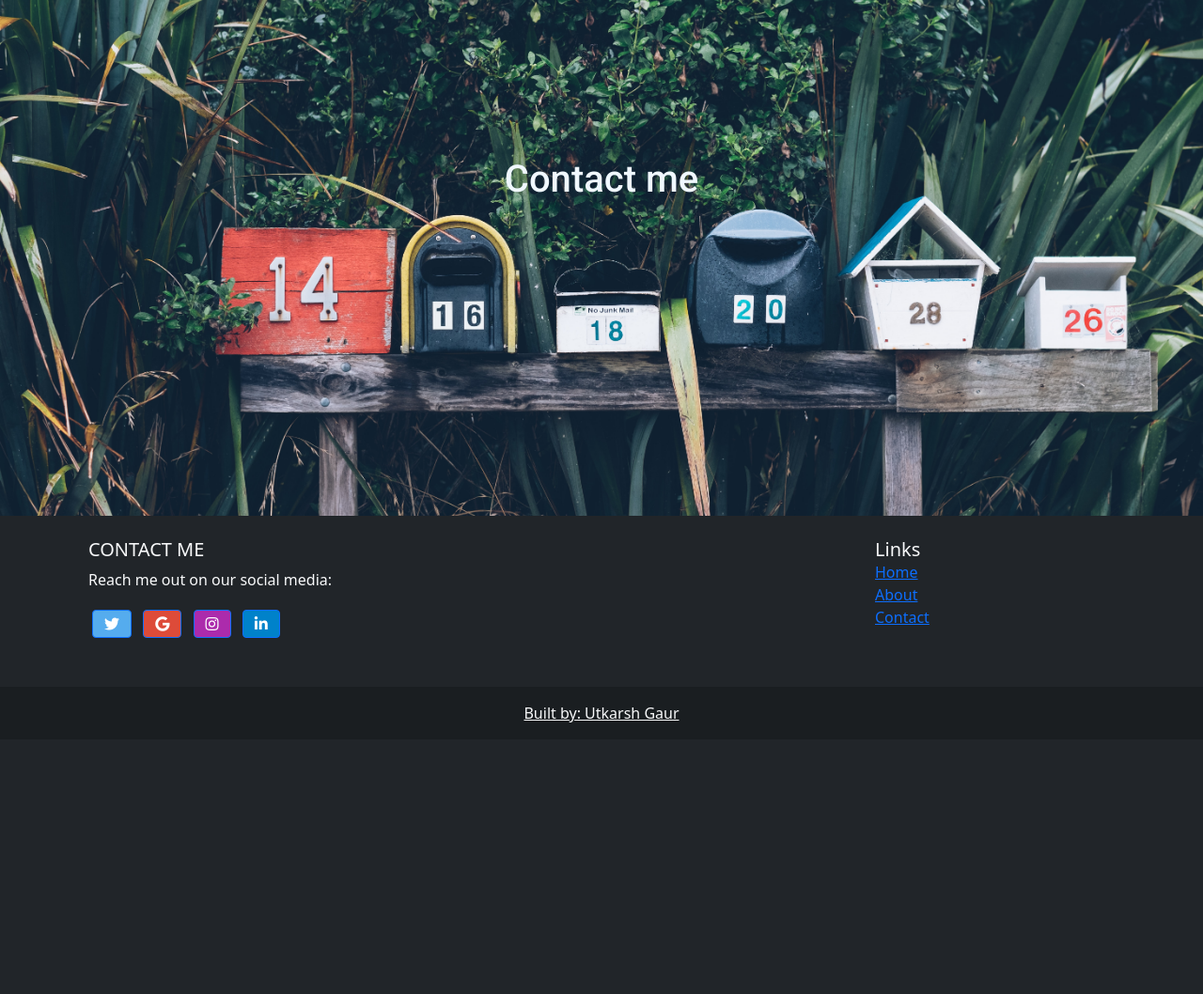
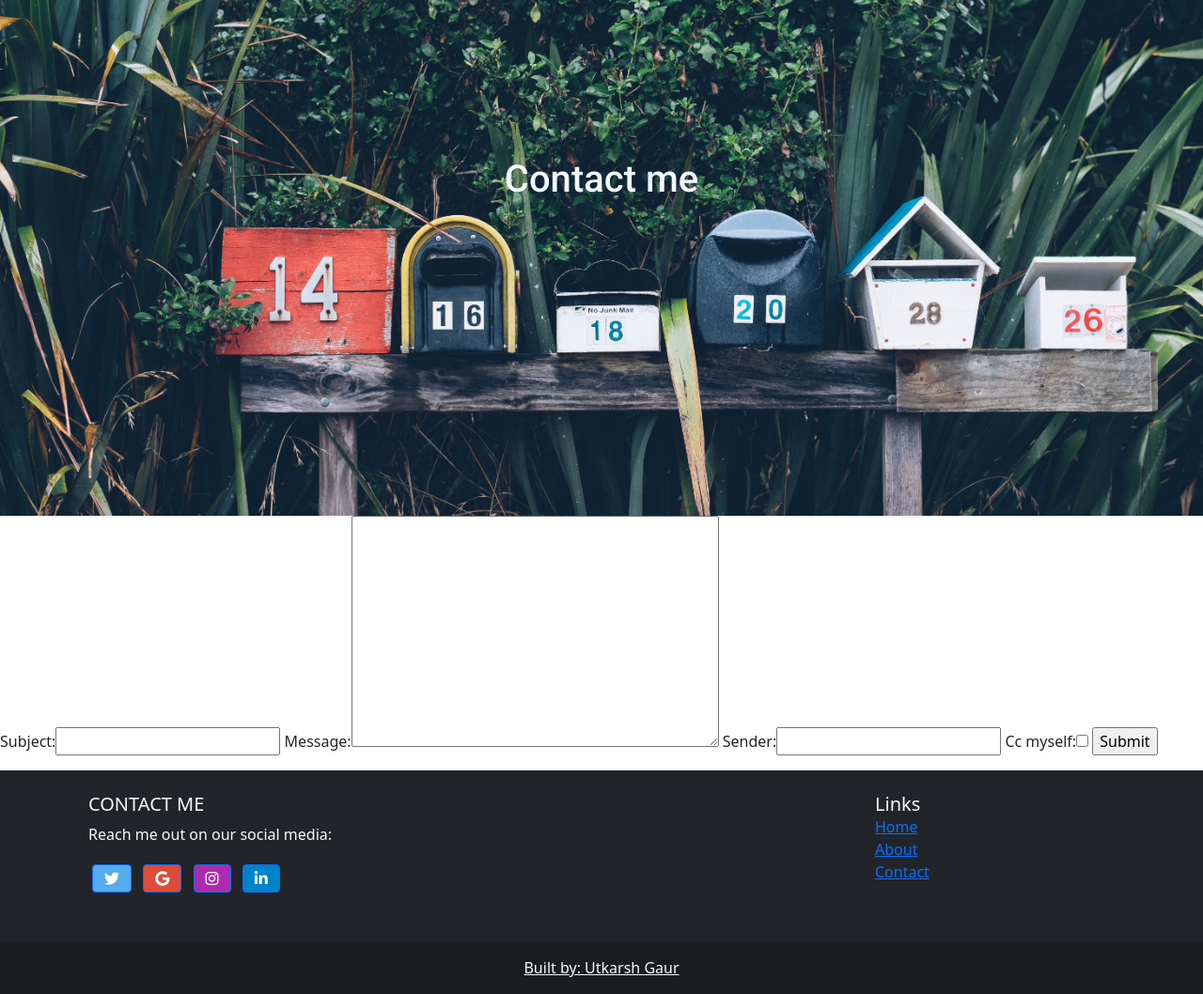
Before and after one commit to utkarsh06/DjangoPortfolio, a Django app: page /contact in a window 1280 px wide. Shown: the part 77-1135 px from the top of the page at 94% size. Before the commit the page ends 846 px from the top, so only its background shows below. Run offline with Django 3.2, Linux system fonts and the light colour scheme; some libraries are stand-ins or nearby versions.

Commit message:
Added the contact form (email to backend)

```diff
--- /dev/null
+++ b/Project/UtkarshGaur/forms.py
@@ -0,0 +1,8 @@
+from django import forms
+
+
+class MessageForm(forms.Form):
+    subject = forms.CharField(max_length=100)
+    message = forms.CharField(widget=forms.Textarea)
+    sender = forms.EmailField()
+    cc_myself = forms.BooleanField(required=False)
--- a/Project/UtkarshGaur/templates/UtkarshGaur/Contact.html
+++ b/Project/UtkarshGaur/templates/UtkarshGaur/Contact.html
@@ -18,6 +18,14 @@
                   <center><h1 style ="color:aliceblue;">Contact me</h1></center>
                 </div>
             </div>
+        </div>
+        <div>
+          <form action= "{% url 'contact' %}" method="post">
+            {% csrf_token %}
+            {{ form }}
+            <input type="submit" value="Submit">
+        </form>
+
         </div>
 </body>
 
--- /dev/null
+++ b/Project/UtkarshGaur/templates/UtkarshGaur/Thanks.html
@@ -0,0 +1,4 @@
+{% include "UtkarshGaur/NavBar.html" %}
+
+
+<h1> Thanks for submitting the message</h1>
--- a/Project/UtkarshGaur/urls.py
+++ b/Project/UtkarshGaur/urls.py
@@ -6,5 +6,6 @@ urlpatterns = [
 	path("", views.home, name="home"),
     path("about", views.about, name = "about"),
     path("contact",views.contact, name = "contact"),
+    path("thanks",views.thanks, name = "thanks"),
 
 ]
--- a/Project/UtkarshGaur/views.py
+++ b/Project/UtkarshGaur/views.py
@@ -1,8 +1,13 @@
+from django.http.response import HttpResponseRedirect
 from django.shortcuts import render
 from django.http import HttpResponse
 from .models import Job
+from .forms import MessageForm
 # Create your views here.
 
+
+
+from django.core.mail import send_mail
 
 def home(request):
     jobs = Job.objects
@@ -12,4 +17,23 @@ def about(request):
     return render(request, 'UtkarshGaur/About.html' )
 
 def contact(request):
-    return render(request, 'UtkarshGaur/Contact.html')
+    if request.method == 'POST':
+        form = MessageForm(request.POST)
+        if form.is_valid():
+            subject = form.cleaned_data['subject']
+            message = form.cleaned_data['message']
+            sender = form.cleaned_data['sender']
+            cc_myself = form.cleaned_data['cc_myself']
+
+            recipients = ['utgr0607@gmail.com']
+
+            if(cc_myself):
+                recipients.append(sender)
+            send_mail(subject,message,sender,recipients)
+            return HttpResponseRedirect('/thanks')
+    else:
+        form = MessageForm
+    return render(request, 'UtkarshGaur/Contact.html', context= {'form': form} )
+
+def thanks(request):
+    return render(request, 'UtkarshGaur/Thanks.html', context = {})
```
Also changed, not shown: Project/Portfolio/settings.py (+11 -0 lines).
